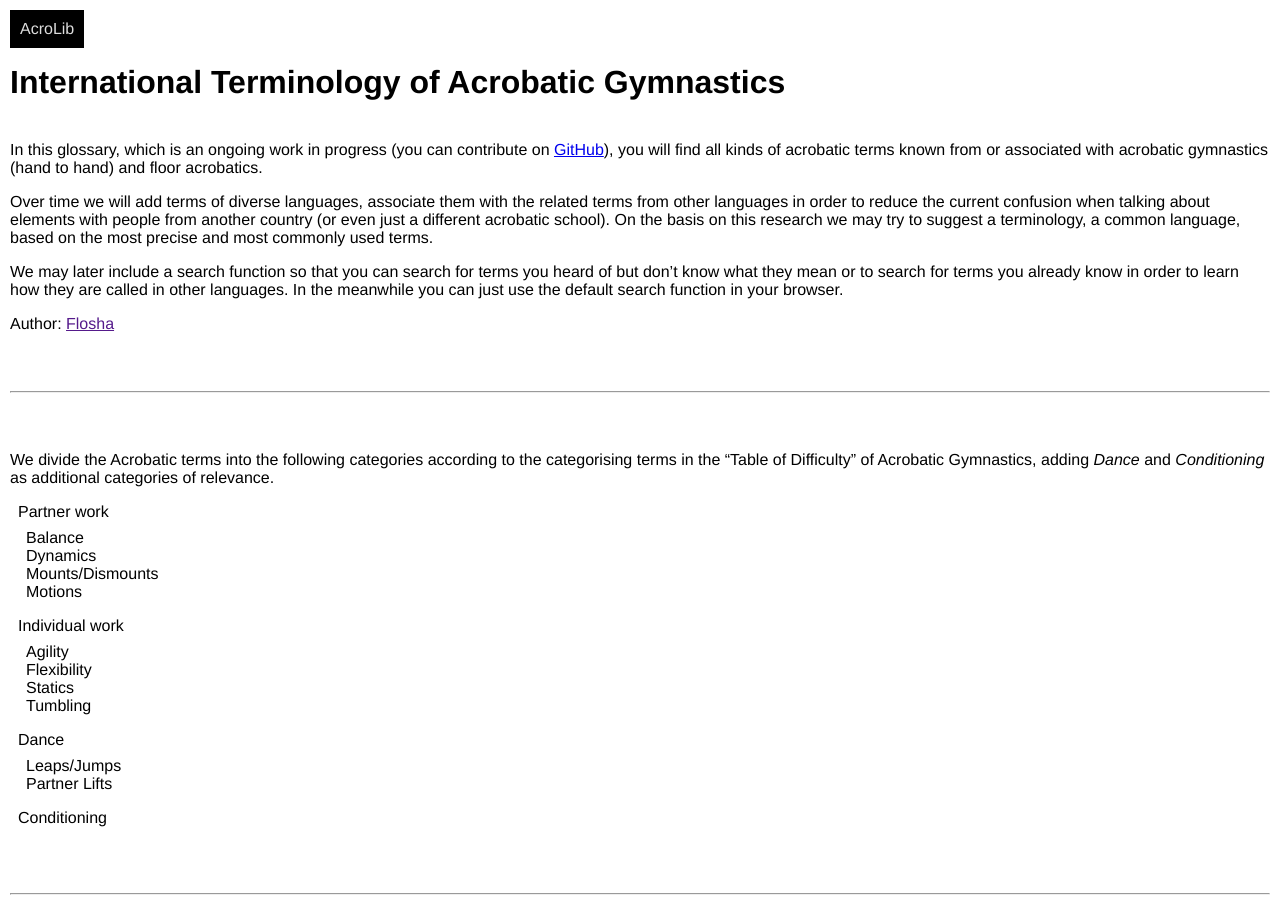
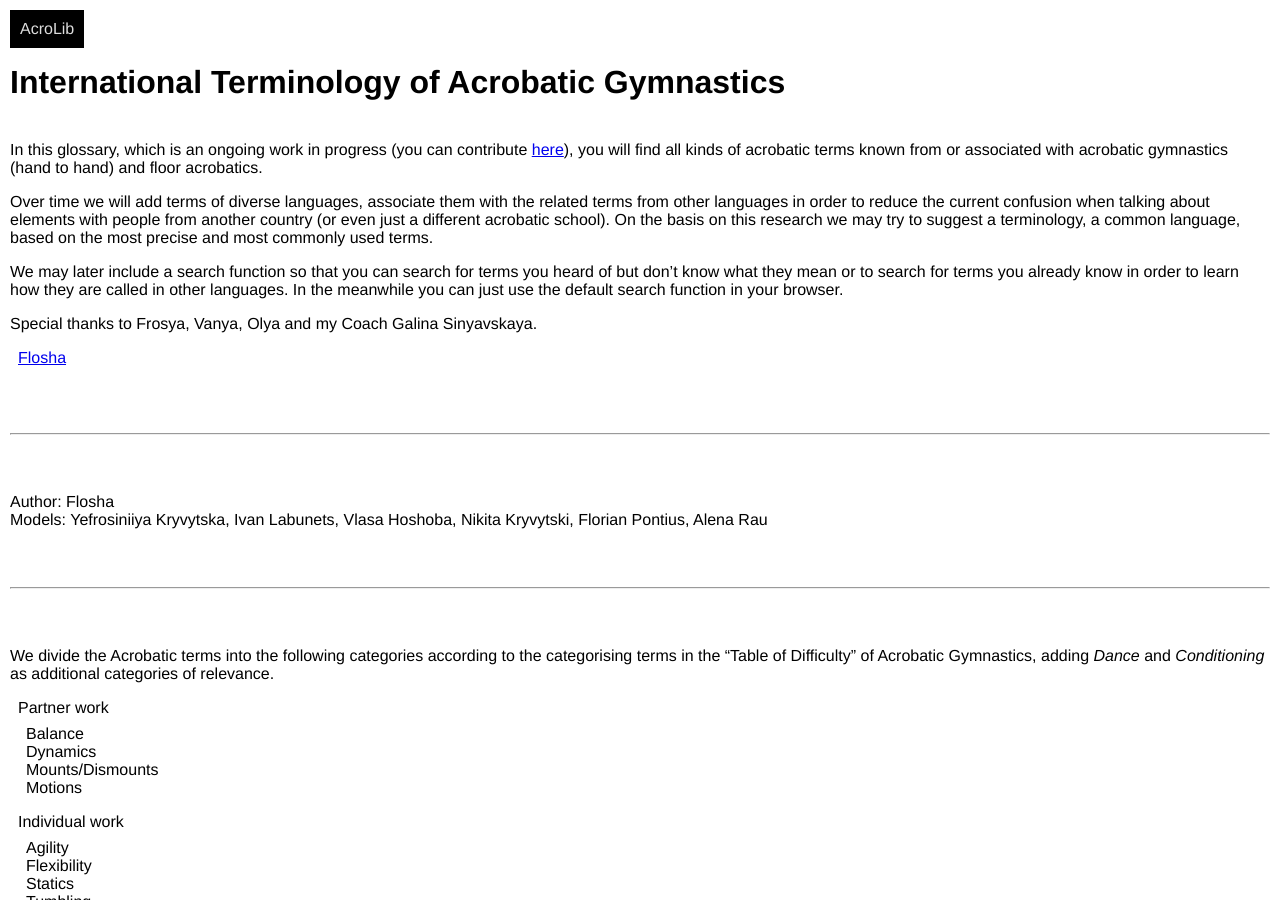
Before and after one commit to floshin/acrolib, a Jekyll site: the page built from glossary.md, in a window 1280 px wide and 900 px high. Built offline with Jekyll 4.4.1, drawn with Linux system fonts in a browser that asks for light colours; our own code applies the rules of GitHub Pages for plain Markdown files.

Commit message:
Update glossary.md

```diff
--- a/glossary.md
+++ b/glossary.md
@@ -1,12 +1,19 @@
 # International Terminology of Acrobatic Gymnastics
 
-In this glossary, which is an ongoing work in progress (you can contribute on [GitHub](https://github.com/floshin/acrolib/edit/main/glossary.md)), you will find all kinds of acrobatic terms known from or associated with acrobatic gymnastics (hand to hand) and floor acrobatics.
+In this glossary, which is an ongoing work in progress (you can contribute [here](https://github.com/floshin/acrolib/edit/main/glossary.md)), you will find all kinds of acrobatic terms known from or associated with acrobatic gymnastics (hand to hand) and floor acrobatics.
 
 Over time we will add terms of diverse languages, associate them with the related terms from other languages in order to reduce the current confusion when talking about elements with people from another country (or even just a different acrobatic school). On the basis on this research we may try to suggest a terminology, a common language, based on the most precise and most commonly used terms.
 
 We may later include a search function so that you can search for terms you heard of but don't know what they mean or to search for terms you already know in order to learn how they are called in other languages. In the meanwhile you can just use the default search function in your browser.
 
-Author: [Flosha]()
+Special thanks to Frosya, Vanya, Olya and my Coach Galina Sinyavskaya.
+
+- [Flosha](https://flosh.in)
+
+---
+
+Author: Flosha
+Models: Yefrosiniiya Kryvytska, Ivan Labunets, Vlasa Hoshoba, Nikita Kryvytski, Florian Pontius, Alena Rau
 
 ---
 
```
